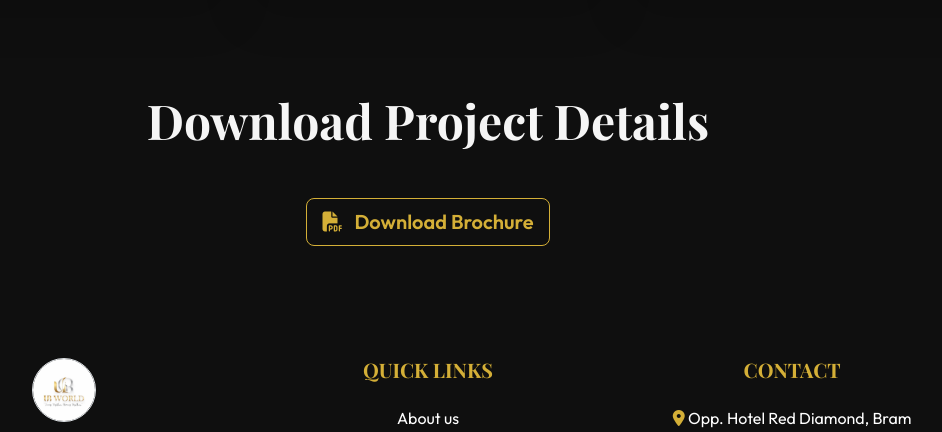
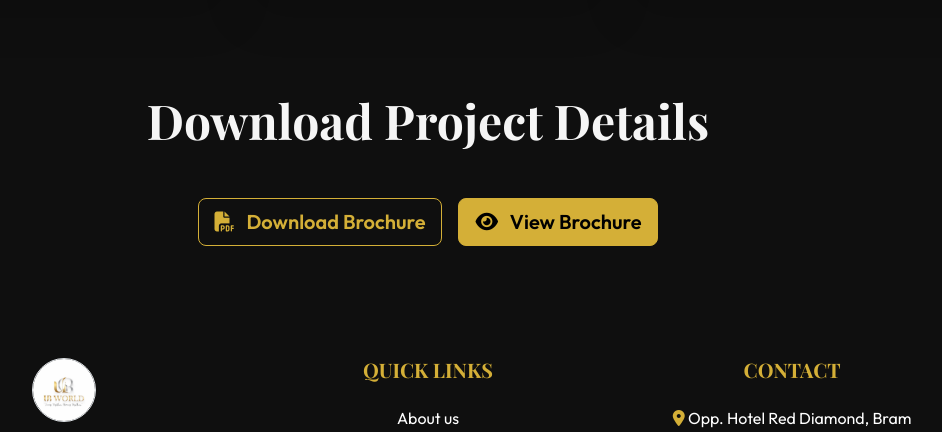
Before and after one commit to nikhildubey-23/ubworld, a Flask app: page /project in a window 1280 px wide. Shown: the part 3483-3915 px from the top of the page, without its empty margins (212-1154 px from the left). Run offline with Flask 3, Linux system fonts and the light colour scheme; some web fonts are replaced.

Commit message:
view brochure button is done

```diff
--- a/app.py
+++ b/app.py
@@ -22,6 +22,10 @@ def contact():
 def download_brochure():
     return send_from_directory('static', 'UB World.pdf', as_attachment=True)
 
+@app.route('/view/brochure')
+def view_brochure():
+    return send_from_directory('static', 'UB World.pdf', as_attachment=False)
+
 @app.route('/robots.txt')
 def robots_txt():
     return send_from_directory(app.static_folder, 'robots.txt')
--- a/templates/project.html
+++ b/templates/project.html
@@ -195,12 +195,12 @@
     </div>
 </section>
 
-<!-- Downloads -->
 <section class="py-5 text-center">
     <div class="container" data-aos="fade-up">
         <h3 class="display-5 font-serif fw-bold mb-5">Download Project Details</h3>
         <div class="d-grid gap-3 d-md-flex justify-content-md-center">
             <a href="{{ url_for('download_brochure') }}" class="btn btn-outline-accent btn-lg"><i class="fas fa-file-pdf me-2"></i> Download Brochure</a>
+            <a href="{{ url_for('view_brochure') }}" target="_blank" class="btn btn-accent btn-lg"><i class="fas fa-eye me-2"></i> View Brochure</a>
         </div>
     </div>
 </section>
```
